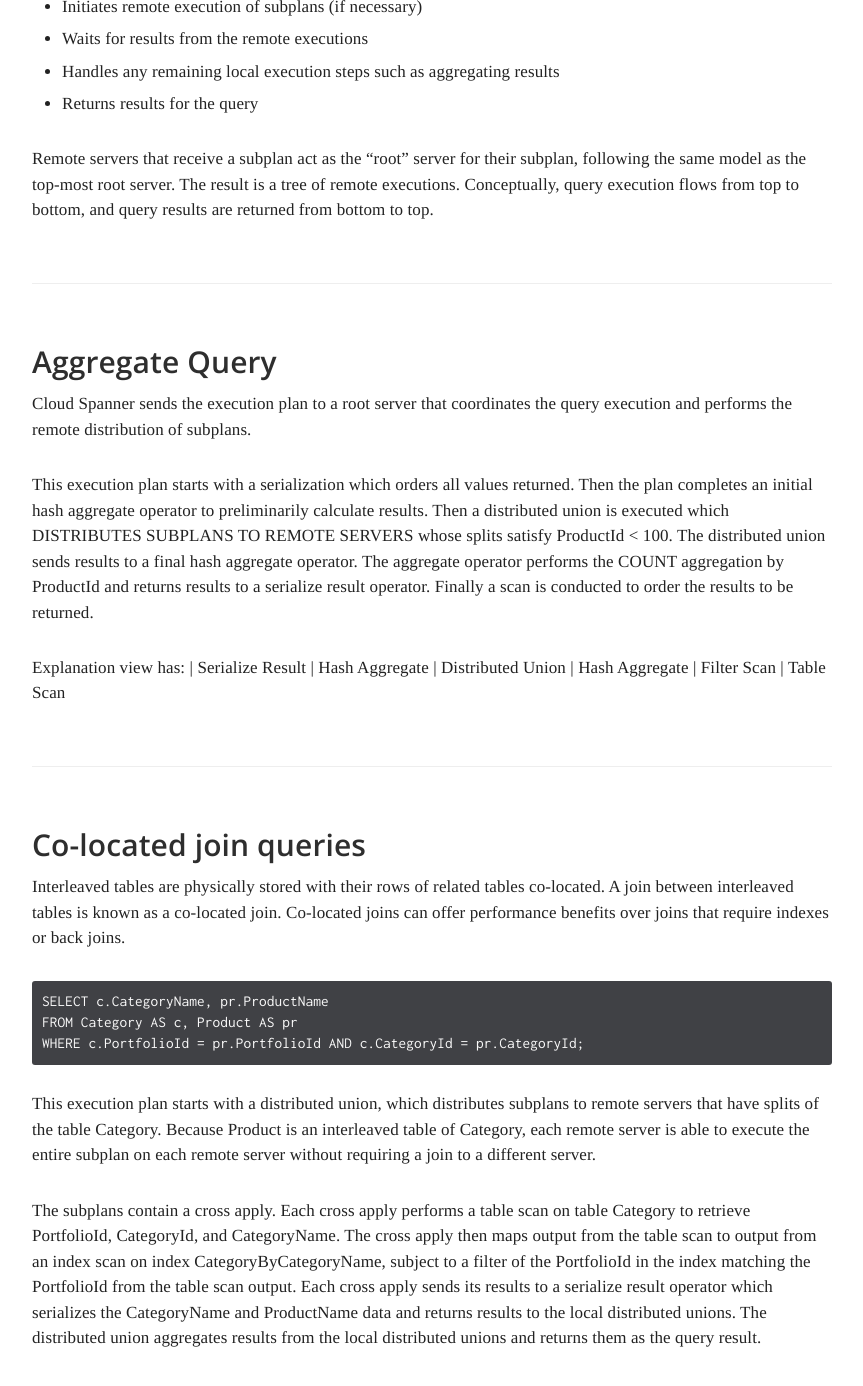
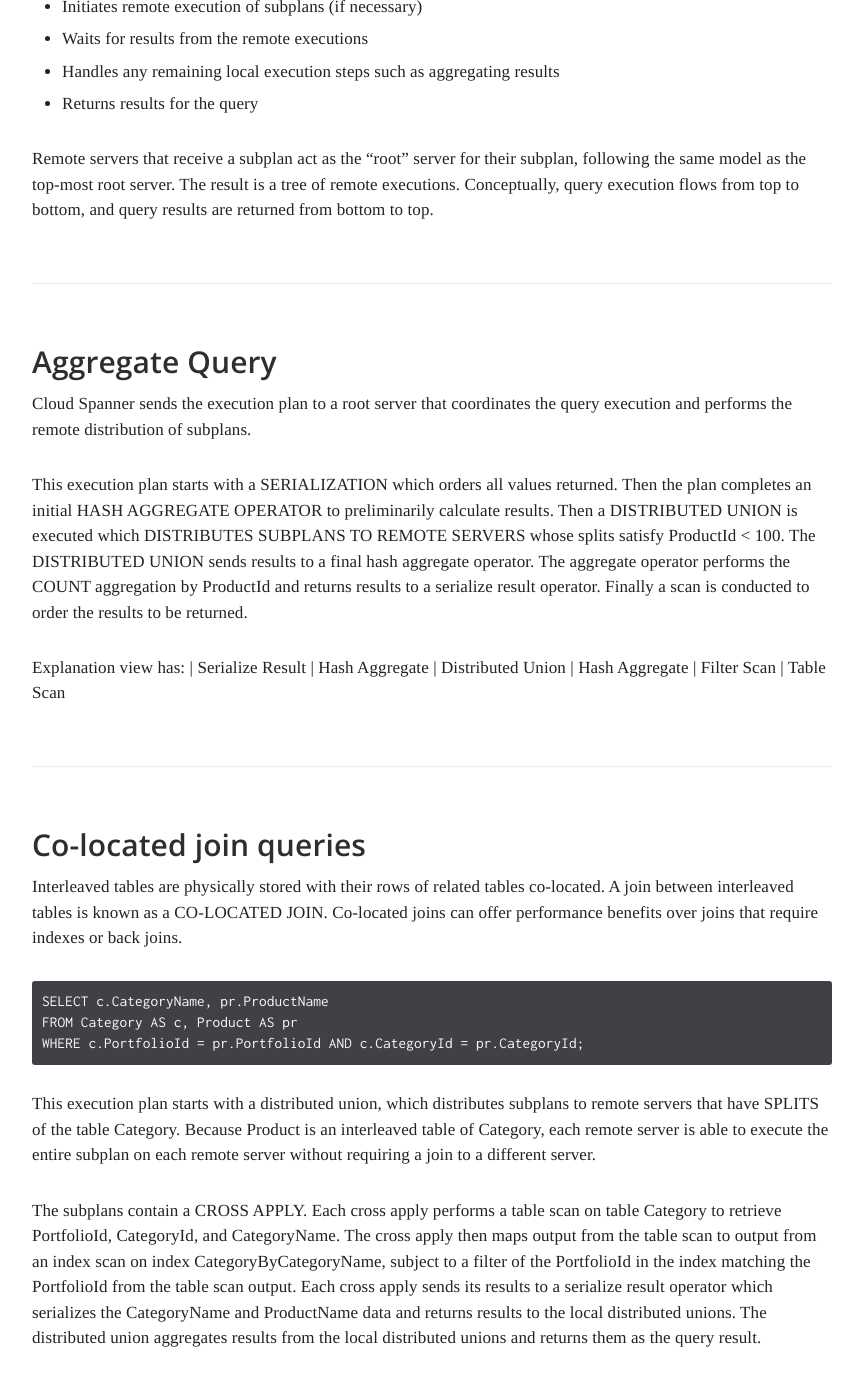
Before and after one commit to TABurrows/taburrows.github.io, a Jekyll site: the page built from _docs/google-cloud/database-cloud-spanner.md, in a window 1280 px wide and 1400 px high, scrolled down 9185 px. Shown: the top 1386 px of the window, without its empty margins (358-1221 px from the left). Built offline with Jekyll 4.4.1, drawn with Linux system fonts in a browser that asks for light colours; some of the changed text lies outside the part shown.

Commit message:
Added DB docs

````diff
--- a/_docs/google-cloud/database-cloud-spanner.md
+++ b/_docs/google-cloud/database-cloud-spanner.md
@@ -369,7 +369,7 @@ Remote servers that receive a subplan act as the "root" server for their subplan
 
 Cloud Spanner sends the execution plan to a root server that coordinates the query execution and performs the remote distribution of subplans.
 
-This execution plan starts with a serialization which orders all values returned. Then the plan completes an initial hash aggregate operator to preliminarily calculate results. Then a distributed union is executed which DISTRIBUTES SUBPLANS TO REMOTE SERVERS whose splits satisfy ProductId < 100. The distributed union sends results to a final hash aggregate operator. The aggregate operator performs the COUNT aggregation by ProductId and returns results to a serialize result operator. Finally a scan is conducted to order the results to be returned.
+This execution plan starts with a SERIALIZATION which orders all values returned. Then the plan completes an initial HASH AGGREGATE OPERATOR to preliminarily calculate results. Then a DISTRIBUTED UNION is executed which DISTRIBUTES SUBPLANS TO REMOTE SERVERS whose splits satisfy ProductId < 100. The DISTRIBUTED UNION sends results to a final hash aggregate operator. The aggregate operator performs the COUNT aggregation by ProductId and returns results to a serialize result operator. Finally a scan is conducted to order the results to be returned.
 
 Explanation view has:
 |
@@ -389,7 +389,7 @@ Table Scan
 
 ### Co-located join queries
 
-Interleaved tables are physically stored with their rows of related tables co-located. A join between interleaved tables is known as a co-located join. Co-located joins can offer performance benefits over joins that require indexes or back joins.
+Interleaved tables are physically stored with their rows of related tables co-located. A join between interleaved tables is known as a CO-LOCATED JOIN. Co-located joins can offer performance benefits over joins that require indexes or back joins.
 
 ```
 SELECT c.CategoryName, pr.ProductName
@@ -397,6 +397,6 @@ FROM Category AS c, Product AS pr
 WHERE c.PortfolioId = pr.PortfolioId AND c.CategoryId = pr.CategoryId;
 ```
 
-This execution plan starts with a distributed union, which distributes subplans to remote servers that have splits of the table Category. Because Product is an interleaved table of Category, each remote server is able to execute the entire subplan on each remote server without requiring a join to a different server.
+This execution plan starts with a distributed union, which distributes subplans to remote servers that have SPLITS of the table Category. Because Product is an interleaved table of Category, each remote server is able to execute the entire subplan on each remote server without requiring a join to a different server.
 
-The subplans contain a cross apply. Each cross apply performs a table scan on table Category to retrieve PortfolioId, CategoryId, and CategoryName. The cross apply then maps output from the table scan to output from an index scan on index CategoryByCategoryName, subject to a filter of the PortfolioId in the index matching the PortfolioId from the table scan output. Each cross apply sends its results to a serialize result operator which serializes the CategoryName and ProductName data and returns results to the local distributed unions. The distributed union aggregates results from the local distributed unions and returns them as the query result.
+The subplans contain a CROSS APPLY. Each cross apply performs a table scan on table Category to retrieve PortfolioId, CategoryId, and CategoryName. The cross apply then maps output from the table scan to output from an index scan on index CategoryByCategoryName, subject to a filter of the PortfolioId in the index matching the PortfolioId from the table scan output. Each cross apply sends its results to a serialize result operator which serializes the CategoryName and ProductName data and returns results to the local distributed unions. The distributed union aggregates results from the local distributed unions and returns them as the query result.
````
Also changed, not shown: other parts of _docs/google-cloud/database-cloud-spanner.md (+1 -1 lines), _docs/google-cloud/database-bigtable.md (+3 -3 lines), _docs/google-cloud/database-migration.md (+1 -1 lines), _docs/google-cloud/database-networking.md (+1 -1 lines), _docs/google-cloud/database-postgresql.md (+2 -2 lines).
